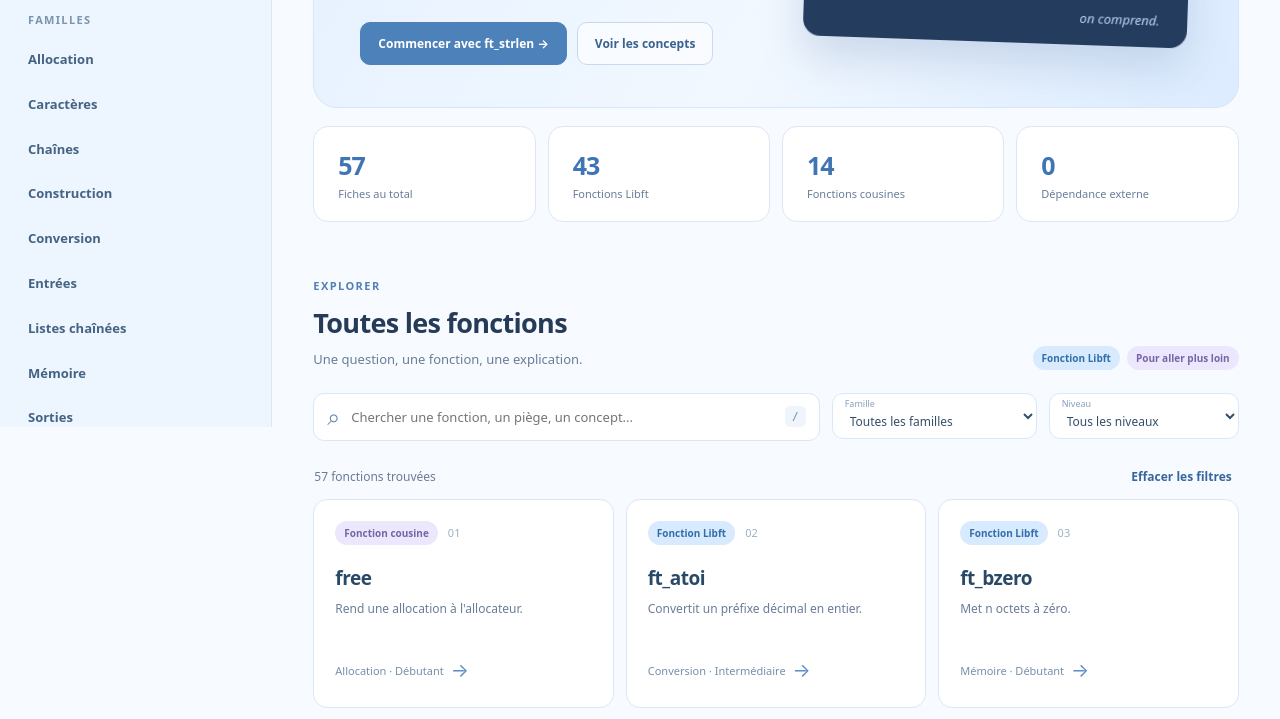
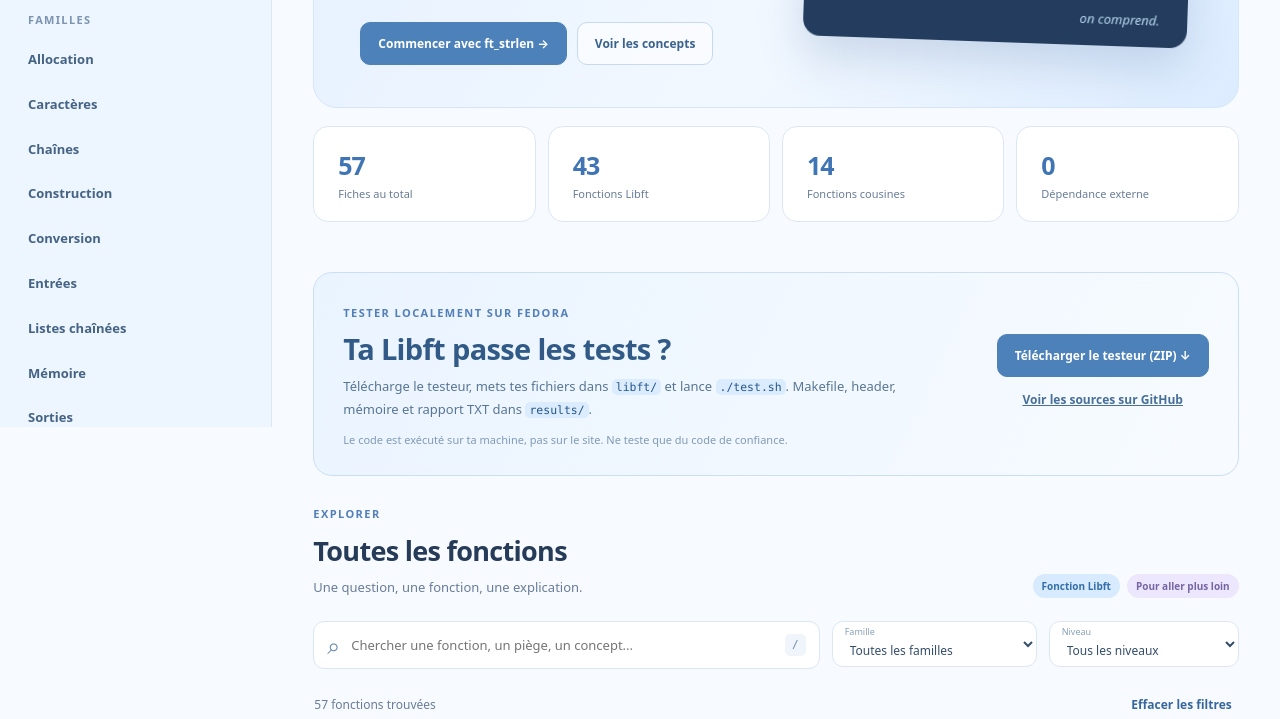
Before and after one commit to BorisHnt/libft-egalite-fraternite, a plain HTML site: page index.html in a window 1280 px wide. Shown: the part 373-1092 px from the top of the page. Drawn offline with Linux system fonts and the light colour scheme.

Commit message:
feat(tester): expose Fedora ZIP download on website and README

```diff
--- a/index.html
+++ b/index.html
@@ -58,6 +58,18 @@
         <div><strong id="count-libft">—</strong><span>Fonctions Libft</span></div>
         <div><strong id="count-cousins">—</strong><span>Fonctions cousines</span></div>
         <div><strong>0</strong><span>Dépendance externe</span></div>
+      </section>
+      <section class="tester-banner" aria-labelledby="tester-banner-title">
+        <div class="tester-banner-copy">
+          <span class="eyebrow">Tester localement sur Fedora</span>
+          <h2 id="tester-banner-title">Ta Libft passe les tests ?</h2>
+          <p>Télécharge le testeur, mets tes fichiers dans <code>libft/</code> et lance <code>./test.sh</code>. Makefile, header, mémoire et rapport TXT dans <code>results/</code>.</p>
+          <p class="tester-banner-note">Le code est exécuté sur ta machine, pas sur le site. Ne teste que du code de confiance.</p>
+        </div>
+        <div class="tester-banner-actions">
+          <a class="primary-button" href="downloads/libft-egalite-fraternite-tester-v0.1.0.zip" download="libft-egalite-fraternite-tester-v0.1.0.zip">Télécharger le testeur (ZIP) <span aria-hidden="true">↓</span></a>
+          <a class="tester-banner-link" href="https://github.com/BorisHnt/libft-egalite-fraternite/tree/main/tester">Voir les sources sur GitHub</a>
+        </div>
       </section>
       <section class="workspace" id="workspace" aria-label="Explorateur de fonctions">
         <div class="section-head"><div><span class="eyebrow">Explorer</span><h2 id="section-title">Toutes les fonctions</h2><p id="section-subtitle">Une question, une fonction, une explication.</p></div><div class="legend"><span class="tag libft">Fonction Libft</span><span class="tag cousin">Pour aller plus loin</span></div></div>
--- a/styles/main.css
+++ b/styles/main.css
@@ -144,3 +144,14 @@ main{max-width:1510px;margin:auto;padding:28px 4.1%}.hero{background:linear-grad
   .reader-pagination-button{padding:11px 9px}
 }
 @media(prefers-reduced-motion:reduce){.reader{animation:none}}
+
+.tester-banner{display:flex;align-items:center;justify-content:space-between;gap:25px;padding:26px 29px;border:1px solid #cbdff4;border-radius:19px;margin:24px 0;background:linear-gradient(115deg,#eaf4ff,#f7fbff)}
+.tester-banner-copy{flex:1;min-width:0}
+.tester-banner-copy h2{font-size:clamp(21px,2.5vw,29px);line-height:1.2;letter-spacing:-.65px;margin:9px 0 9px;color:#315b86}
+.tester-banner-copy p{font-size:13px;line-height:1.75;color:#587694;max-width:75ch;margin:0}
+.tester-banner-copy code{color:#24578a;background:#dcecff;border-radius:5px;padding:1px 4px}
+.tester-banner-copy p.tester-banner-note{font-size:11px;color:#819ab5;margin:9px 0 0}
+.tester-banner-actions{display:flex;align-items:stretch;flex-direction:column;gap:8px;min-width:205px}
+.tester-banner-actions a.primary-button{text-decoration:none;text-align:center;white-space:normal}
+.tester-banner-link{text-align:center;font-size:12px;font-weight:650;text-decoration:underline;color:#486f99;padding:5px}
+@media(max-width:750px){.tester-banner{flex-direction:column;align-items:stretch;padding:21px}.tester-banner-actions{width:100%;min-width:0}}
```
Also changed, not shown: 2 other files.
